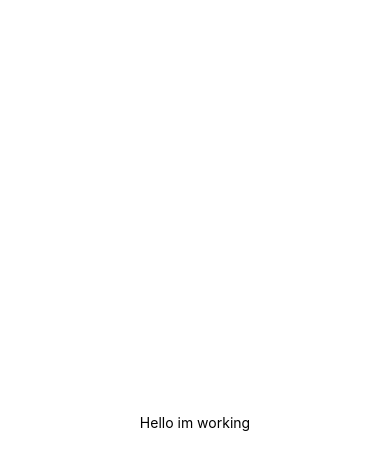
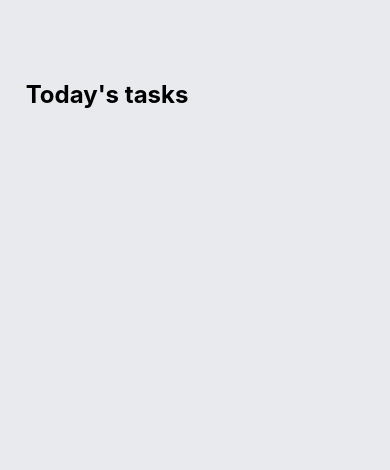
Before and after one commit to Paosa20/Pry4-Lab1, a React Native app: screen / in a window 390 px wide. Shown: the top 470 px of the page. Built offline with nearby package versions, Linux system fonts and the light colour scheme.

Commit message:
today's tasks section plus styles

```diff
--- a/App.js
+++ b/App.js
@@ -4,10 +4,17 @@
 export default function App() {
   return (
     <View style={styles.container}>
-      <Text>Hello im working</Text>
+
+      {/* {today tasks} */}
+  <View style={styles.tasksWrapper}>
 
 
-      <StatusBar style="auto" />
+    <Text style={styles.sectionTitle}> Today's tasks</Text>
+
+    <View style={styles.items}>
+    {/* {tasks will go here} */}
+    </View>
+  </View>
     </View>
   );
 }
@@ -15,8 +22,15 @@
 const styles = StyleSheet.create({
   container: {
     flex: 1,
-    backgroundColor: '#fff',
-    alignItems: 'center',
-    justifyContent: 'center',
+    backgroundColor: '#E8EAED',
   },
+  tasksWrapper:  {
+    paddingTop: 80,
+    paddingHorizontal: 20,
+  },
+sectionTitle: {
+  fontSize: 24,
+  fontWeight: 'bold',
+},
+items: {}
 });
```
Also changed, not shown: 1 other file (tests, documents, lock files or other folders).
